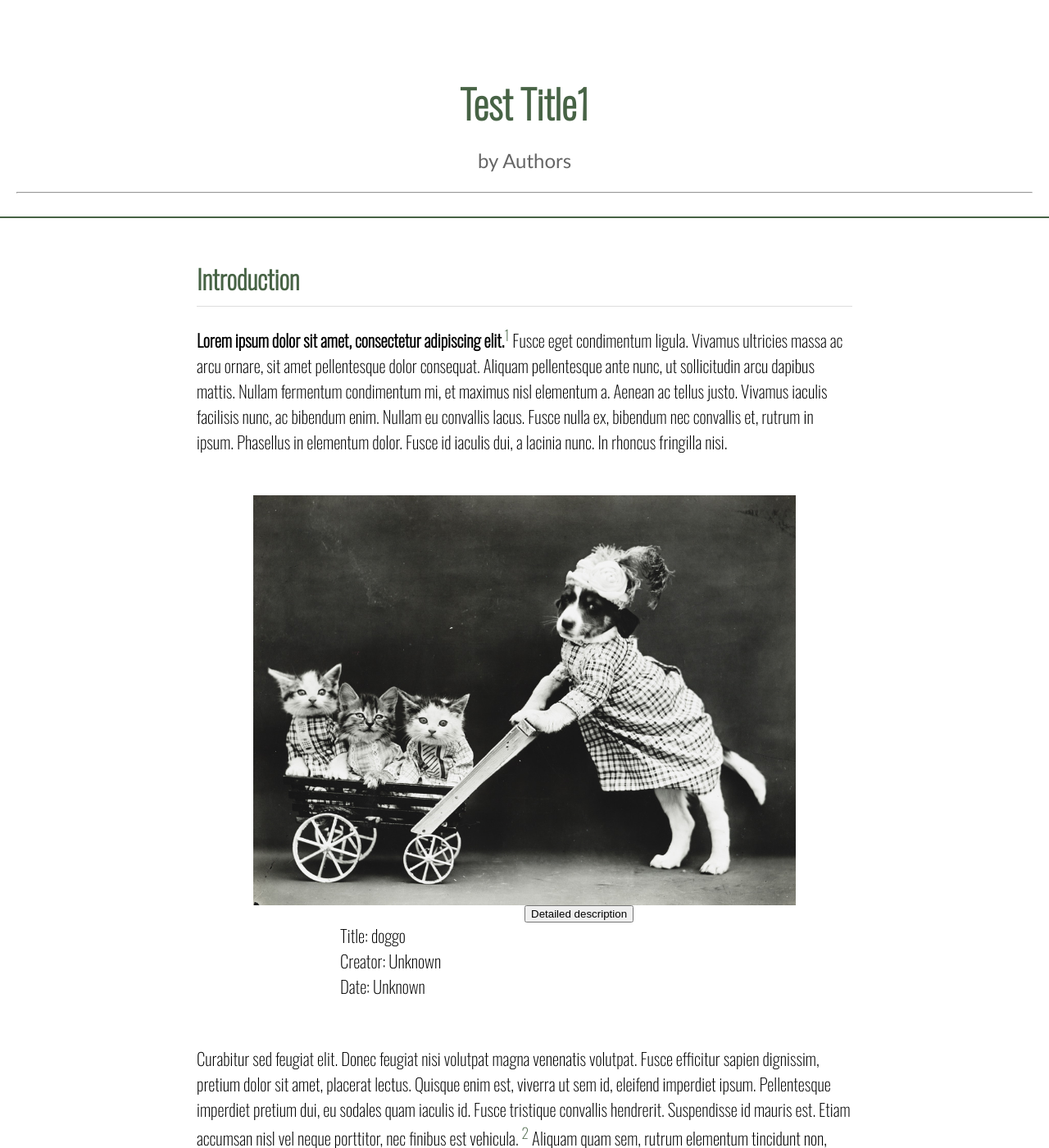
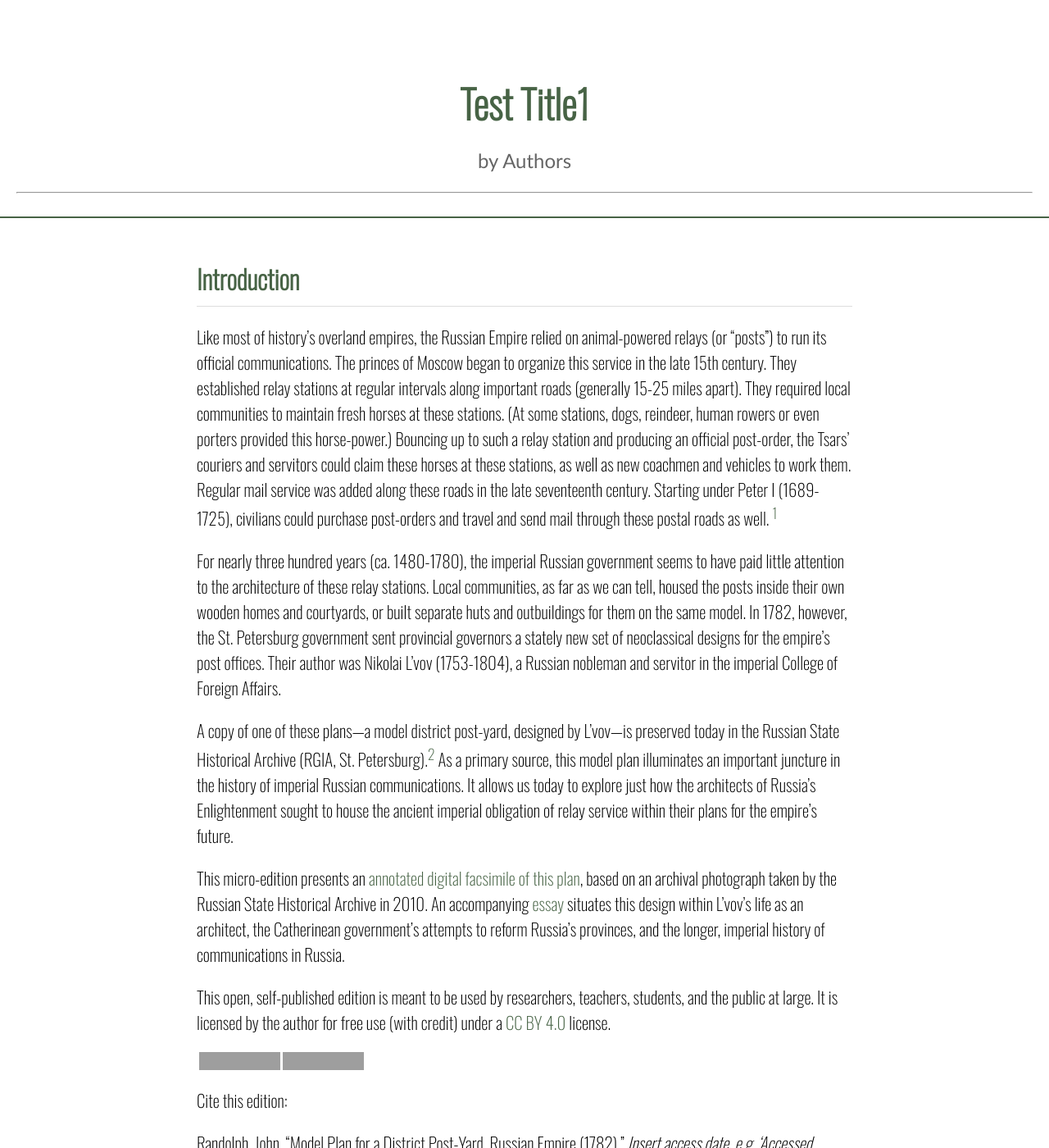
Before and after one commit to SourceLabUIUC/MinSample, a Jekyll site: the page built from index.markdown, in a window 1280 px wide and 1400 px high. Shown: the whole window at 82% size. Built offline with Jekyll 4.4.1, drawn with Linux system fonts in a browser that asks for light colours; some of the changed text lies outside the part shown; grey boxes are pictures that could not be loaded.

Commit message:
Update index.markdown

```diff
--- a/index.markdown
+++ b/index.markdown
@@ -6,11 +6,31 @@ layout: single_page
 
 # Introduction
 
-**Lorem ipsum dolor sit amet, consectetur adipiscing elit.**[^1] Fusce eget condimentum ligula. Vivamus ultricies massa ac arcu ornare, sit amet pellentesque dolor consequat. Aliquam pellentesque ante nunc, ut sollicitudin arcu dapibus mattis. Nullam fermentum condimentum mi, et maximus nisl elementum a. Aenean ac tellus justo. Vivamus iaculis facilisis nunc, ac bibendum enim. Nullam eu convallis lacus. Fusce nulla ex, bibendum nec convallis et, rutrum in ipsum. Phasellus in elementum dolor. Fusce id iaculis dui, a lacinia nunc. In rhoncus fringilla nisi.
+
+Like most of history's overland empires, the Russian Empire relied on animal-powered relays (or "posts") to run its official communications.  The princes of Moscow began to organize this service in the late 15th century.  They established relay stations at regular intervals along important roads (generally 15-25 miles apart).  They required local communities to maintain fresh horses at these stations.  (At some stations, dogs, reindeer, human rowers or even porters provided this horse-power.)  Bouncing up to such a relay station and producing an official post-order, the Tsars' couriers and servitors could claim these horses at these stations, as well as new coachmen and vehicles to work them. Regular mail service was added along these roads in the late seventeenth century.  Starting under Peter I (1689-1725), civilians could purchase post-orders and travel and send mail through these postal roads as well. [^1]
+
+For nearly three hundred years (ca. 1480-1780), the imperial Russian government seems to have paid little attention to the architecture of these relay stations.  Local communities, as far as we can tell, housed the posts inside their own wooden homes and courtyards, or built separate huts and outbuildings for them on the same model.  In 1782, however, the St. Petersburg government sent provincial governors a stately new set of neoclassical designs for the empire's post offices. Their author was Nikolai L'vov (1753-1804), a Russian nobleman and servitor in the imperial College of Foreign Affairs.
+
+A copy of one of these plans—a model district post-yard, designed by L'vov—is preserved today in the Russian State Historical Archive (RGIA, St. Petersburg).[^2]  As a primary source, this model plan illuminates an important juncture in the history of imperial Russian communications.  It allows us today to explore just how the architects of Russia's Enlightenment sought to house the ancient imperial obligation of relay service within their plans for the empire's future.
+
+This micro-edition presents an [annotated digital facsimile of this plan](https://jwr12.github.io/imperial_russian_post_office_1782/002_source.html), based on an archival photograph taken by the Russian State Historical Archive in 2010.   An accompanying [essay](https://jwr12.github.io/imperial_russian_post_office_1782/003_about_the_source.html) situates this design within L'vov's life as an architect, the Catherinean government's attempts to reform Russia's provinces, and the longer, imperial history of communications in Russia.
+
+This open, self-published edition is meant to be used by researchers, teachers, students, and the public at large.  It is licensed by the author for free use (with credit) under a [CC BY 4.0](https://creativecommons.org/licenses/by/4.0/) license.
+
+<img style="height:22px!important;margin-left:3px;vertical-align:text-bottom;" src="https://mirrors.creativecommons.org/presskit/icons/cc.svg?ref=chooser-v1"><img style="height:22px!important;margin-left:3px;vertical-align:text-bottom;" src="https://mirrors.creativecommons.org/presskit/icons/by.svg?ref=chooser-v1">
+
+Cite this edition:
+
+Randolph, John. “Model Plan for a District Post-Yard, Russian Empire (1782).” *Insert access date, e.g. 'Accessed February 12, 2024'*. *Insert page URL, e.g. https://jwr12.github.io/imperial_russian_post_office_1782/*.
+
+----
+[^1]: Gurliand, *Iamskaia gon'ba*; Randolph, "Communication and Obligation."
+[^2]: RGIA f. 1289 op. 1 d. 30, p. 17a.
+
 
 {% include media_next.html pages=media %}
 
-Curabitur sed feugiat elit. Donec feugiat nisi volutpat magna venenatis volutpat. Fusce efficitur sapien dignissim, pretium dolor sit amet, placerat lectus. Quisque enim est, viverra ut sem id, eleifend imperdiet ipsum. Pellentesque imperdiet pretium dui, eu sodales quam iaculis id. Fusce tristique convallis hendrerit. Suspendisse id mauris est. Etiam accumsan nisl vel neque porttitor, nec finibus est vehicula. [^bignote] Aliquam quam sem, rutrum elementum tincidunt non, ultricies a urna. Sed commodo, magna sed dictum malesuada, nulla ligula efficitur nisl, sed condimentum mauris nisl non purus. Sed pulvinar maximus fringilla. Sed scelerisque imperdiet volutpat. Praesent ligula nisl, venenatis finibus pharetra at, luctus id neque. Proin a efficitur ex. Donec vitae enim quis arcu ullamcorper molestie.
+
 
 # The Source
 
```
